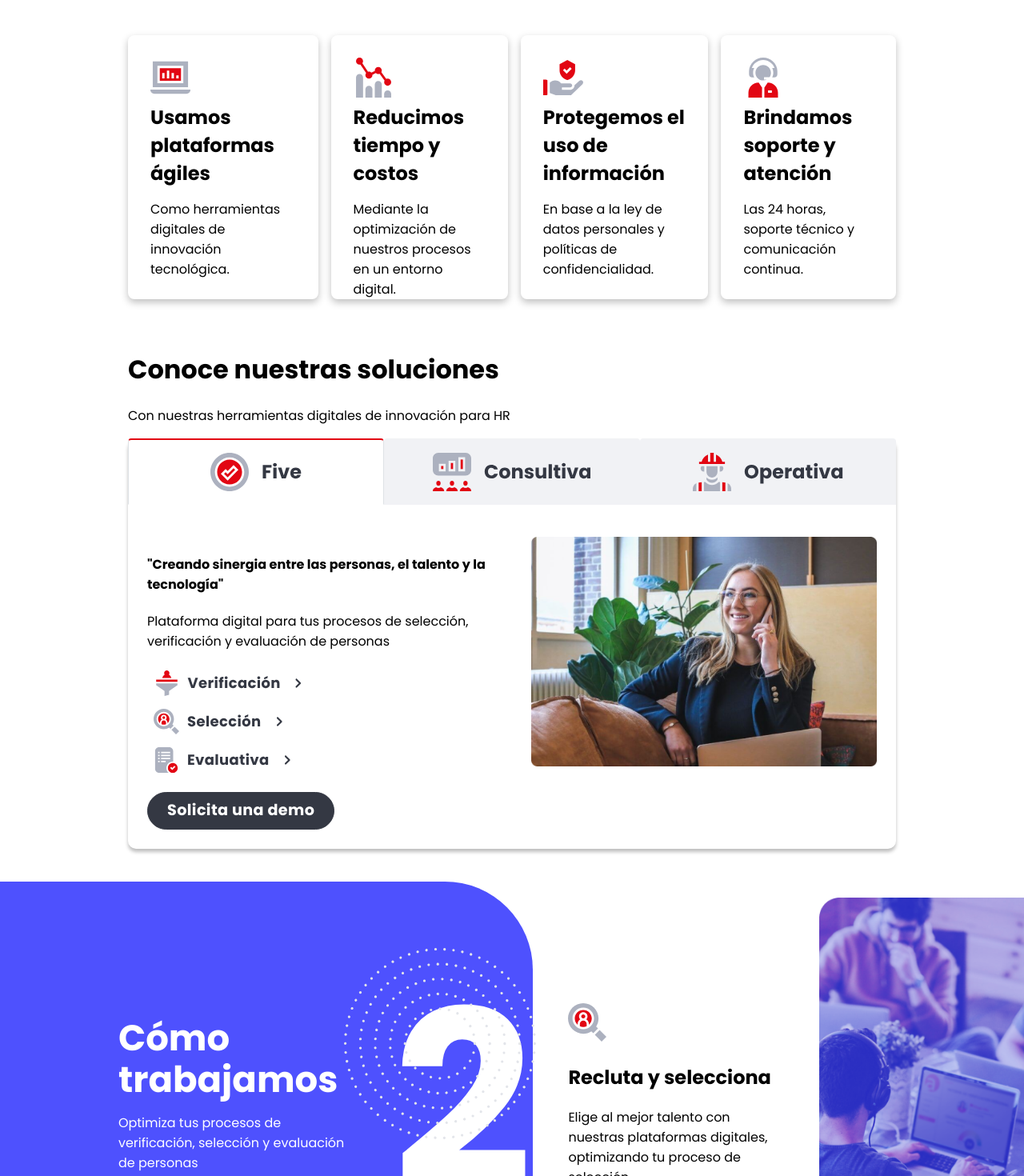
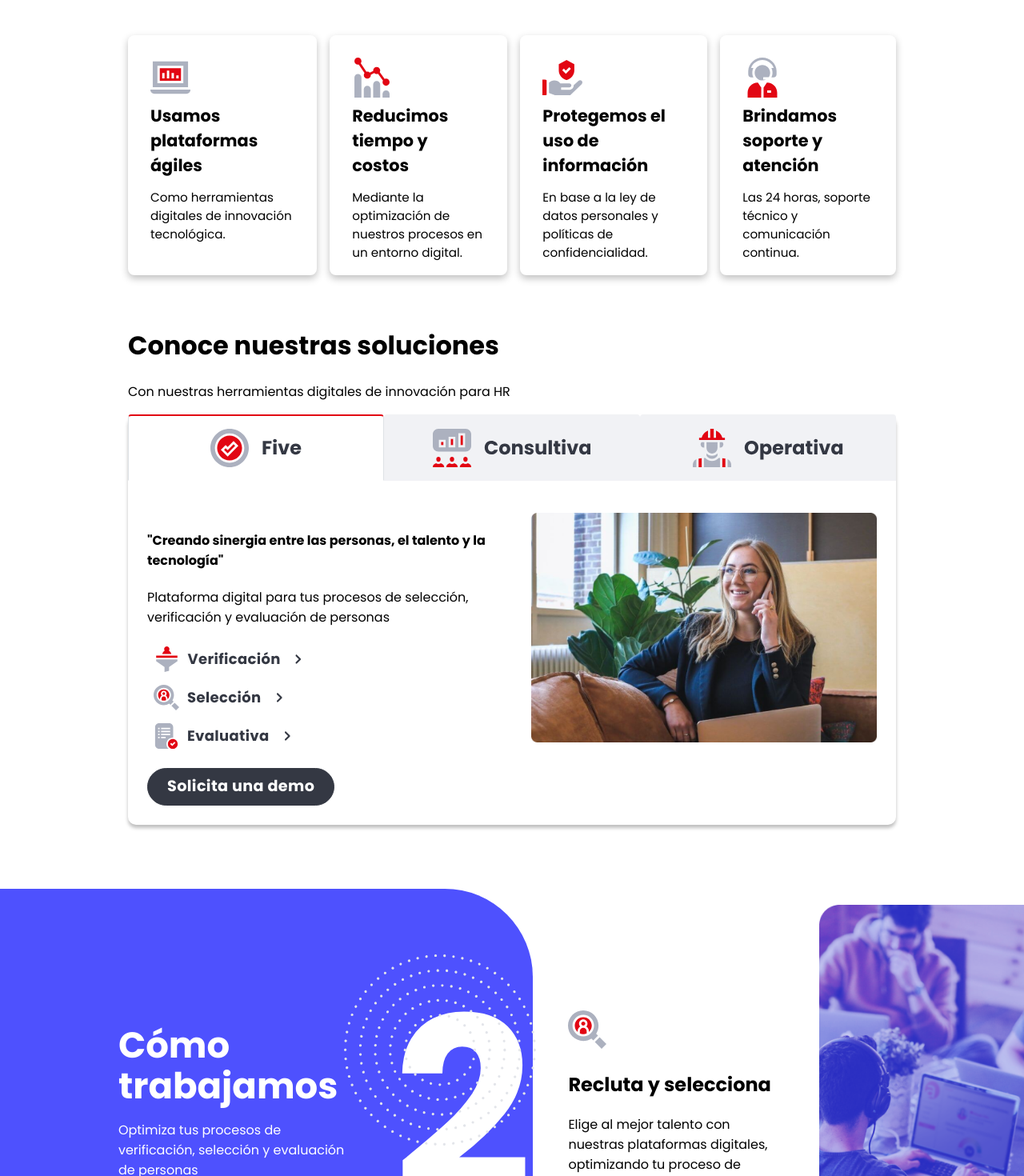
Before and after one commit to JeanC1978/webvwrificativa, a Next.js app: page / in a window 1280 px wide. Shown: the part 740-2210 px from the top of the page at 80% size. Built offline with nearby package versions, Linux system fonts and the light colour scheme.

Commit message:
fix: banner cards

```diff
--- a/components/Banner.js
+++ b/components/Banner.js
@@ -13,6 +13,10 @@ export function Banner({ title = "Selección", description = text, icon, bannerI
     const [isActive, setIsActive] = useState(false)
 
     const classes = isActive ? "banner-main-height" : ""
+
+    const handleMouseDown = () => {
+        setIsActive(false)
+    }
 
     return (
         <div className={`${isActive ? "banner-container-height" : ""}`}>
@@ -37,7 +41,7 @@ export function Banner({ title = "Selección", description = text, icon, bannerI
                 </div>
                 {
                     isActive &&
-                    <div className="banner-cards">
+                    <div className="banner-cards" onMouseDown={handleMouseDown}>
                         <Card />
                     </div>
                 }
--- a/styles/banner_main.scss
+++ b/styles/banner_main.scss
@@ -7,7 +7,7 @@
 }
 
 .banner-main-height{
-    height: 90vh !important;
+    height: 85vh !important;
 }
 
 .banner-main{
@@ -75,14 +75,13 @@
 }
 
 .banner-cards{
+    cursor: pointer;
     width: 100%;
     position: absolute;
     bottom: 0;
     z-index: 15;
-    display: flex;
-    justify-content: center;
-    .container-cards{
-        margin: 0;
+    .features-cards{
+        margin: 0 auto;
     }
 
     -webkit-animation: banner 0.5s cubic-bezier(0.250, 0.460, 0.450, 0.940) both;
--- a/styles/card.scss
+++ b/styles/card.scss
@@ -8,12 +8,12 @@
 	display: grid;
     grid-auto-flow: column;
 	// display: grid;
-	// grid-template-columns: repeat(4, 24%);
+	// grid-template-columns: repeat(4, 25%);
 	justify-content: center;
 	grid-gap: 1rem;
 
 	&__item {
-		height: 330px;
+		height: 300px;
 		padding: inspect($value: 28px);
 		border-radius: 8px;
 		box-shadow: 0px 4px 10px rgba(0, 0, 0, 0.25);
@@ -22,12 +22,12 @@
 		h2 {
 			margin-top: 0em;
 			margin-bottom: 0.625em;
-			font-size: 1.5rem;
+			font-size: 1.3rem;
 		}
 
 		p {
 			margin-top: 0.75em;
-			font-size: 1rem;
+			font-size: 0.95rem;
 		}
 	}
 }
--- a/styles/carousel_how_work.scss
+++ b/styles/carousel_how_work.scss
@@ -8,7 +8,8 @@ $height_carousel_how_work:550px;
     height: $height_carousel_how_work;
     display: grid;
     grid-template-columns: 80% 20%;
-    margin-bottom: 5rem;
+    margin: 5rem 0;
+    // margin-bottom: 5rem;
     &__content{
         display: grid;
         width: 100%;
--- a/styles/tabs_our_solution.scss
+++ b/styles/tabs_our_solution.scss
@@ -4,7 +4,7 @@
 .container-our-solutions{
     margin: 0 auto 4rem auto;
     width: $with_content;
-    height: 600px;
+    // height: 600px;
 }
 .container-our-solutions__tabs{
     box-shadow: 0px 4px 4px rgba(0, 0, 0, 0.25);
```
Lines whose indentation alone changed are shown as unchanged.
